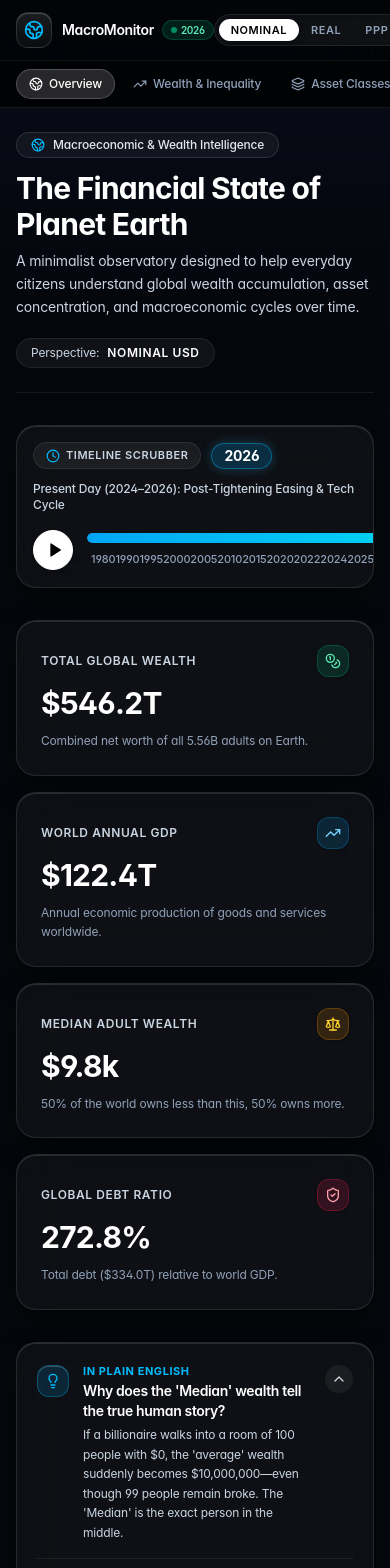
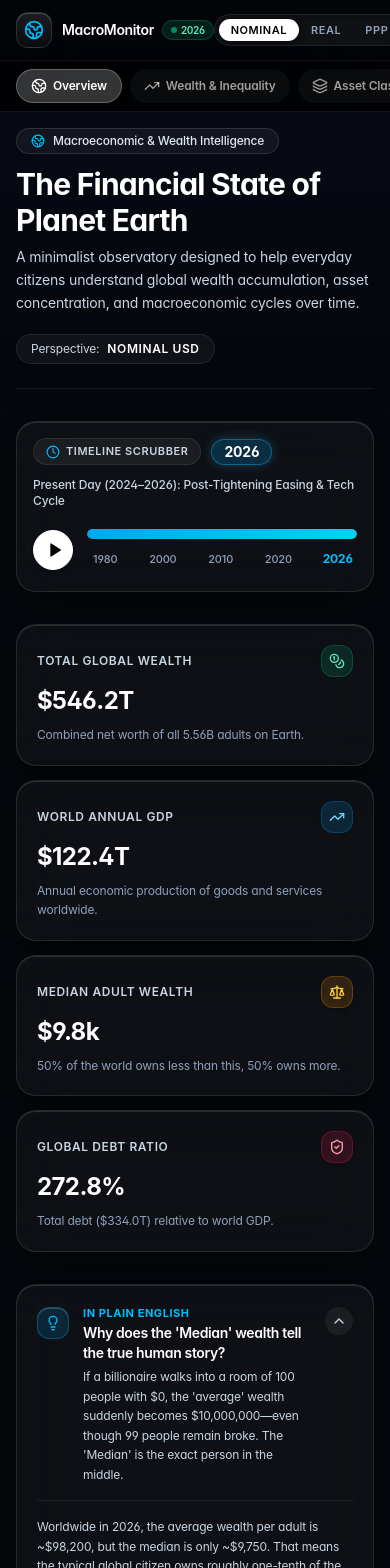
Before and after one commit to javichito/macro-monitor, a Next.js app: page / in a window 390 px wide. Shown: the top 1568 px of the page. Built offline with nearby package versions, Linux system fonts and the light colour scheme.

Commit message:
fix(mobile): optimize mobile UX with iOS viewport-fit cover, safe areas, responsive year scrubber, and touch handlers

```diff
--- a/src/app/globals.css
+++ b/src/app/globals.css
@@ -35,7 +35,29 @@
     -webkit-font-smoothing: antialiased;
     -moz-osx-font-smoothing: grayscale;
     letter-spacing: -0.011em;
+    -webkit-tap-highlight-color: transparent;
+    touch-action: manipulation;
   }
+}
+
+/*
+ * iOS Dynamic Island & Home Bar safe-area insets
+ */
+.safe-top {
+  padding-top: env(safe-area-inset-top, 0px);
+}
+
+.safe-bottom {
+  padding-bottom: env(safe-area-inset-bottom, 0px);
+}
+
+/* Hide scrollbars on mobile navigation strips while allowing native momentum swipe */
+.no-scrollbar::-webkit-scrollbar {
+  display: none;
+}
+.no-scrollbar {
+  -ms-overflow-style: none;
+  scrollbar-width: none;
 }
 
 /*
--- a/src/app/layout.tsx
+++ b/src/app/layout.tsx
@@ -1,7 +1,16 @@
-import type { Metadata } from 'next';
+import type { Metadata, Viewport } from 'next';
 import './globals.css';
 import { AppProvider } from '../context/AppContext';
 import { Header } from '../components/layout/Header';
+
+export const viewport: Viewport = {
+  width: 'device-width',
+  initialScale: 1,
+  maximumScale: 1,
+  userScalable: false,
+  viewportFit: 'cover',
+  themeColor: '#05070c',
+};
 
 export const metadata: Metadata = {
   title: 'MacroMonitor — Global Wealth & Macroeconomic Intelligence',
@@ -26,7 +35,7 @@ export default function RootLayout({
 }>) {
   return (
     <html lang="en" className="dark" data-scroll-behavior="smooth">
-      <body className="min-h-screen bg-[#05070c] text-slate-100 flex flex-col selection:bg-sky-500/30 selection:text-sky-200 antialiased relative">
+      <body className="min-h-screen bg-[#05070c] text-slate-100 flex flex-col selection:bg-sky-500/30 selection:text-sky-200 antialiased relative safe-top safe-bottom">
         {/* Apple subtle ambient top glow */}
         <div className="fixed inset-0 pointer-events-none z-0 overflow-hidden">
           <div className="absolute -top-40 left-1/2 -translate-x-1/2 w-[1000px] h-[450px] bg-gradient-to-b from-sky-500/10 via-indigo-500/5 to-transparent blur-[120px] rounded-full" />
@@ -34,10 +43,10 @@ export default function RootLayout({
 
         <AppProvider>
           <Header />
-          <main className="relative z-10 flex-1 max-w-7xl w-full mx-auto px-4 sm:px-6 py-6 sm:py-8">
+          <main className="relative z-10 flex-1 max-w-7xl w-full mx-auto px-4 sm:px-6 py-4 sm:py-8">
             {children}
           </main>
-          <footer className="relative z-10 border-t border-white/[0.08] bg-black/40 backdrop-blur-xl py-8 text-xs text-slate-400">
+          <footer className="relative z-10 border-t border-white/[0.08] bg-black/40 backdrop-blur-xl py-8 text-xs text-slate-400 pb-12 sm:pb-8">
             <div className="max-w-7xl mx-auto px-4 sm:px-6 flex flex-col sm:flex-row items-center justify-between gap-4">
               <div>
                 <span className="font-semibold text-white tracking-tight">MacroMonitor</span> — Modern Financial Transparency
--- a/src/app/page.tsx
+++ b/src/app/page.tsx
@@ -76,67 +76,67 @@ export default function OverviewPage() {
       <TimelineControls />
 
       {/* Primary KPI Indicator Grid — Apple Health/Stocks aesthetic */}
-      <div className="grid grid-cols-1 sm:grid-cols-2 lg:grid-cols-4 gap-4 sm:gap-5">
+      <div className="grid grid-cols-1 sm:grid-cols-2 lg:grid-cols-4 gap-3.5 sm:gap-5">
         {/* Total Wealth Card */}
-        <div className="apple-card apple-card-hover p-6 relative overflow-hidden group">
+        <div className="apple-card apple-card-hover p-5 sm:p-6 relative overflow-hidden group">
           <div className="flex items-center justify-between text-xs text-slate-400 mb-2">
             <span className="uppercase tracking-wider font-semibold text-slate-300">Total Global Wealth</span>
             <div className="flex h-8 w-8 items-center justify-center rounded-xl bg-emerald-500/15 text-emerald-300 border border-emerald-500/25 shadow-sm">
               <Coins className="h-4 w-4" />
             </div>
           </div>
-          <div className="text-3xl sm:text-4xl font-bold tracking-tight text-white mt-1">
+          <div className="text-2xl sm:text-4xl font-bold tracking-tight text-white mt-1">
             {formatCurrency(adjustedWealthTrillion * 1_000_000_000_000, { compact: true })}
           </div>
-          <p className="text-xs text-slate-400 mt-2.5 leading-relaxed">
+          <p className="text-xs text-slate-400 mt-2 leading-relaxed">
             Combined net worth of all {currentWealth.adultPopulationBillions.toFixed(2)}B adults on Earth.
           </p>
         </div>
 
         {/* Global GDP Card */}
-        <div className="apple-card apple-card-hover p-6 relative overflow-hidden group">
+        <div className="apple-card apple-card-hover p-5 sm:p-6 relative overflow-hidden group">
           <div className="flex items-center justify-between text-xs text-slate-400 mb-2">
             <span className="uppercase tracking-wider font-semibold text-slate-300">World Annual GDP</span>
             <div className="flex h-8 w-8 items-center justify-center rounded-xl bg-sky-500/15 text-sky-300 border border-sky-500/25 shadow-sm">
               <TrendingUp className="h-4 w-4" />
             </div>
           </div>
-          <div className="text-3xl sm:text-4xl font-bold tracking-tight text-white mt-1">
+          <div className="text-2xl sm:text-4xl font-bold tracking-tight text-white mt-1">
             {formatCurrency(adjustedGdpTrillion * 1_000_000_000_000, { compact: true })}
           </div>
-          <p className="text-xs text-slate-400 mt-2.5 leading-relaxed">
+          <p className="text-xs text-slate-400 mt-2 leading-relaxed">
             Annual economic production of goods and services worldwide.
           </p>
         </div>
 
         {/* Median Adult Wealth */}
-        <div className="apple-card apple-card-hover p-6 relative overflow-hidden group">
+        <div className="apple-card apple-card-hover p-5 sm:p-6 relative overflow-hidden group">
           <div className="flex items-center justify-between text-xs text-slate-400 mb-2">
             <span className="uppercase tracking-wider font-semibold text-slate-300">Median Adult Wealth</span>
             <div className="flex h-8 w-8 items-center justify-center rounded-xl bg-amber-500/15 text-amber-300 border border-amber-500/25 shadow-sm">
               <Scale className="h-4 w-4" />
             </div>
           </div>
-          <div className="text-3xl sm:text-4xl font-bold tracking-tight text-white mt-1">
+          <div className="text-2xl sm:text-4xl font-bold tracking-tight text-white mt-1">
             {formatCurrency(adjustedMedian, { compact: true })}
           </div>
-          <p className="text-xs text-slate-400 mt-2.5 leading-relaxed">
+          <p className="text-xs text-slate-400 mt-2 leading-relaxed">
             50% of the world owns less than this, 50% owns more.
           </p>
         </div>
 
         {/* Global Debt Load */}
-        <div className="apple-card apple-card-hover p-6 relative overflow-hidden group">
+        <div className="apple-card apple-card-hover p-5 sm:p-6 relative overflow-hidden group">
           <div className="flex items-center justify-between text-xs text-slate-400 mb-2">
             <span className="uppercase tracking-wider font-semibold text-slate-300">Global Debt Ratio</span>
             <div className="flex h-8 w-8 items-center justify-center rounded-xl bg-rose-500/15 text-rose-300 border border-rose-500/25 shadow-sm">
               <ShieldCheck className="h-4 w-4" />
             </div>
           </div>
-          <div className="text-3xl sm:text-4xl font-bold tracking-tight text-white mt-1">
+          <div className="text-2xl sm:text-4xl font-bold tracking-tight text-white mt-1">
             {formatPercent(currentMacro.globalDebtToGdp)}
           </div>
-          <p className="text-xs text-slate-400 mt-2.5 leading-relaxed">
+          <p className="text-xs text-slate-400 mt-2 leading-relaxed">
             Total debt ({formatCurrency(currentMacro.globalDebtTrillion * 1_000_000_000_000, { compact: true })}) relative to world GDP.
           </p>
         </div>
--- a/src/components/layout/Header.tsx
+++ b/src/components/layout/Header.tsx
@@ -92,8 +92,8 @@ export function Header() {
         </div>
       </div>
 
-      {/* Mobile navigation row */}
-      <div className="flex md:hidden overflow-x-auto border-t border-white/[0.06] px-4 py-2 gap-1.5 bg-black/40">
+      {/* Mobile navigation row: iOS momentum swipeable tab bar */}
+      <div className="flex md:hidden overflow-x-auto no-scrollbar border-t border-white/[0.06] px-4 py-2 gap-2 bg-black/40 backdrop-blur-xl">
         {navLinks.map((link) => {
           const Icon = link.icon;
           const isActive = pathname === link.href;
@@ -101,13 +101,13 @@ export function Header() {
             <Link
               key={link.href}
               href={link.href}
-              className={`flex shrink-0 items-center gap-1.5 px-3 py-1.5 text-xs font-medium rounded-full transition-colors ${
+              className={`flex shrink-0 items-center gap-1.5 px-3.5 py-2 text-xs font-semibold rounded-full transition-all active:scale-95 ${
                 isActive
-                  ? 'bg-white/15 text-white border border-white/20 shadow-sm'
-                  : 'text-slate-400 hover:text-white'
+                  ? 'bg-white/20 text-white border border-white/25 shadow-sm'
+                  : 'text-white/60 hover:text-white bg-white/[0.04]'
               }`}
             >
-              <Icon className="h-3.5 w-3.5" />
+              <Icon className="h-4 w-4" />
               {link.label}
             </Link>
           );
--- a/src/components/layout/TimelineControls.tsx
+++ b/src/components/layout/TimelineControls.tsx
@@ -82,16 +82,22 @@ export function TimelineControls() {
             aria-label="Select timeline year"
           />
 
-          {/* Year ticks */}
-          <div className="flex justify-between text-[11px] text-slate-400 font-medium mt-2 px-1">
-            {availableYears.map((yr) => {
+          {/* Year ticks: condensed on mobile to prevent overlapping */}
+          <div className="flex justify-between text-[11px] font-medium mt-2 px-1">
+            {availableYears.map((yr, idx) => {
               const isSelected = yr === selectedYear;
+              // On small screens, hide dense interim years unless currently selected
+              const isPrimaryYear = yr === 1980 || yr === 2000 || yr === 2010 || yr === 2020 || yr === 2026;
+              const hideOnMobile = !isPrimaryYear && !isSelected;
+
               return (
                 <button
                   key={yr}
                   onClick={() => setSelectedYear(yr)}
-                  className={`transition-all duration-150 hover:text-white ${
-                    isSelected ? 'font-bold text-sky-400 scale-110' : 'text-slate-400'
+                  className={`transition-all duration-150 py-1 px-0.5 ${
+                    hideOnMobile ? 'hidden sm:inline-block' : 'inline-block'
+                  } ${
+                    isSelected ? 'font-bold text-sky-400 scale-110' : 'text-slate-400 hover:text-white'
                   }`}
                 >
                   {yr}
--- a/src/components/wealth/WealthPyramid.tsx
+++ b/src/components/wealth/WealthPyramid.tsx
@@ -53,6 +53,7 @@ export function WealthPyramid({ data, currencyPerspective }: WealthPyramidProps)
           return (
             <div
               key={tier.bracket}
+              onClick={() => setActiveBracket((curr) => (curr === tier.bracket ? null : tier.bracket))}
               onMouseEnter={() => setActiveBracket(tier.bracket)}
               onMouseLeave={() => setActiveBracket(null)}
               className={`rounded-2xl border p-4 sm:p-4.5 transition-all duration-200 cursor-pointer ${
```
